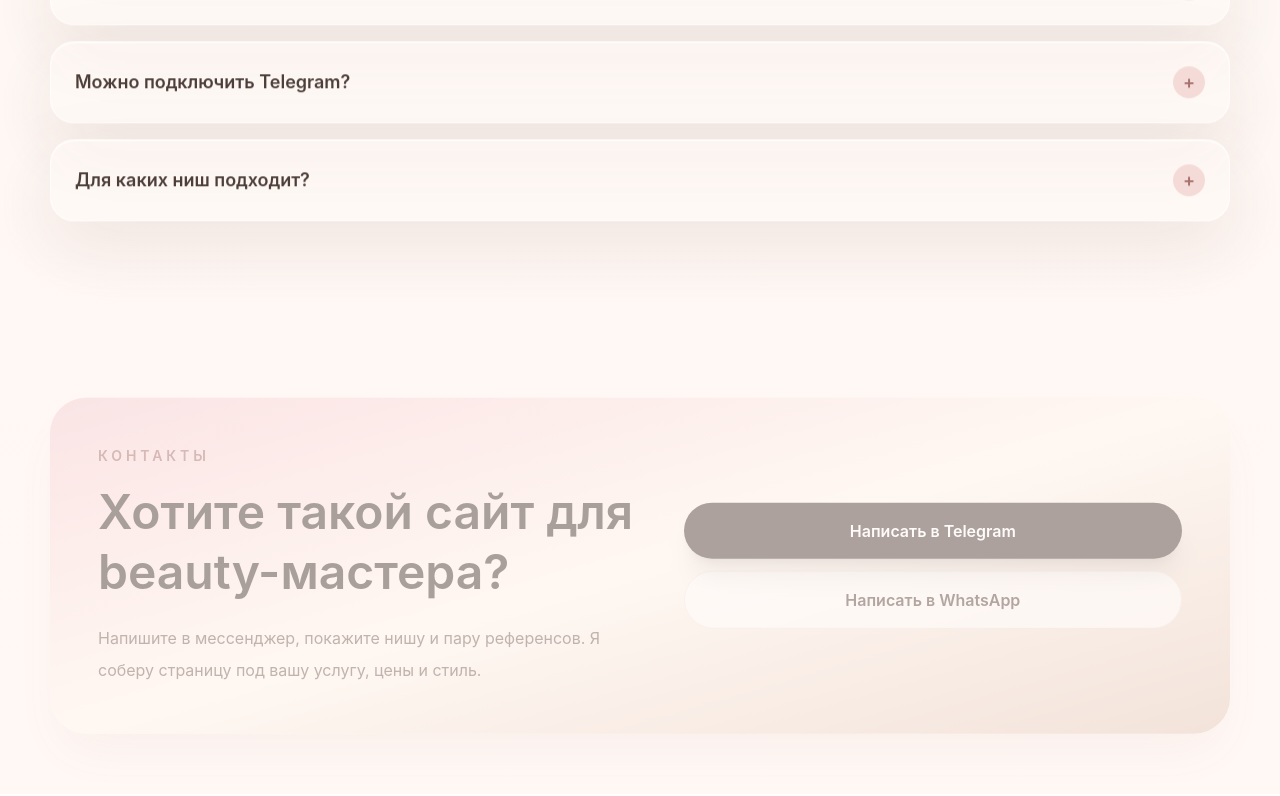
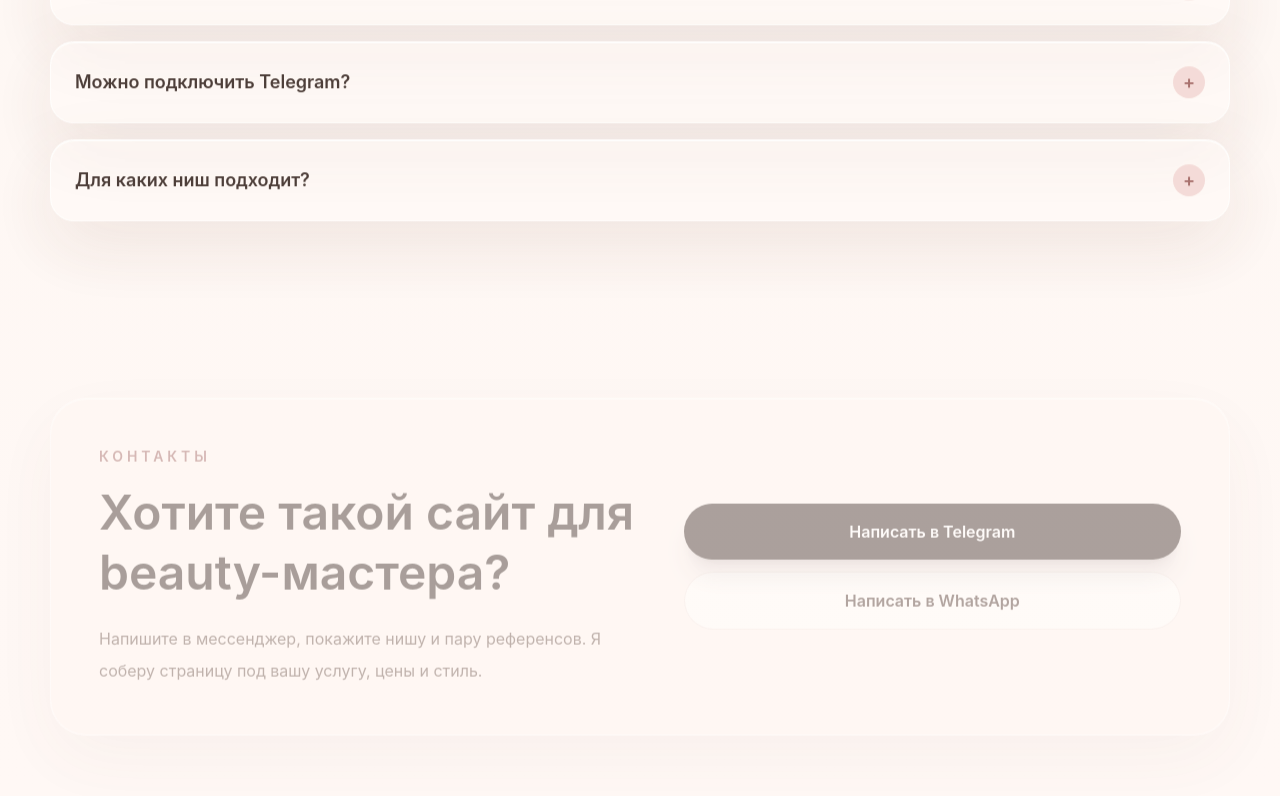
Before and after one commit to dyksiv/ai-studio-beauty-showcase, a Next.js app: page / in a window 1280 px wide. Shown: the part 5163-5959 px from the top of the page. Built offline with nearby package versions, Linux system fonts and the light colour scheme.

Commit message:
Soften contacts section blur

```diff
--- a/src/app/globals.css
+++ b/src/app/globals.css
@@ -56,6 +56,15 @@ body::before {
     inset 0 1px 0 rgba(255, 255, 255, 0.82),
     0 24px 70px rgba(126, 87, 72, 0.13);
   backdrop-filter: blur(24px);
+}
+
+.glass-soft {
+  border: 1px solid rgba(255, 255, 255, 0.74);
+  background: rgba(255, 249, 244, 0.86);
+  box-shadow:
+    inset 0 1px 0 rgba(255, 255, 255, 0.82),
+    0 24px 70px rgba(126, 87, 72, 0.11);
+  backdrop-filter: blur(12px);
 }
 
 .soft-border {
--- a/src/app/page.tsx
+++ b/src/app/page.tsx
@@ -286,7 +286,7 @@ function Faq() {
 function Contacts() {
   return (
     <section className="section-shell reveal py-20" id="contacts">
-      <div className="grid gap-8 rounded-[36px] bg-gradient-to-br from-[#f4c9cf] via-[#fff7ef] to-[#e2c6b5] p-8 shadow-2xl shadow-[#b98372]/18 md:p-12 lg:grid-cols-[1fr_0.9fr]">
+      <div className="glass-soft grid gap-8 rounded-[36px] bg-gradient-to-br from-[#f4c9cf]/72 via-[#fff7ef]/88 to-[#e2c6b5]/74 p-8 shadow-2xl shadow-[#b98372]/18 md:p-12 lg:grid-cols-[1fr_0.9fr]">
         <div>
           <p className="mb-4 text-sm font-semibold uppercase tracking-[0.28em] text-[#9f625f]">Контакты</p>
           <h2 className="max-w-2xl text-4xl font-semibold leading-tight text-[#34251f] md:text-5xl">
```
